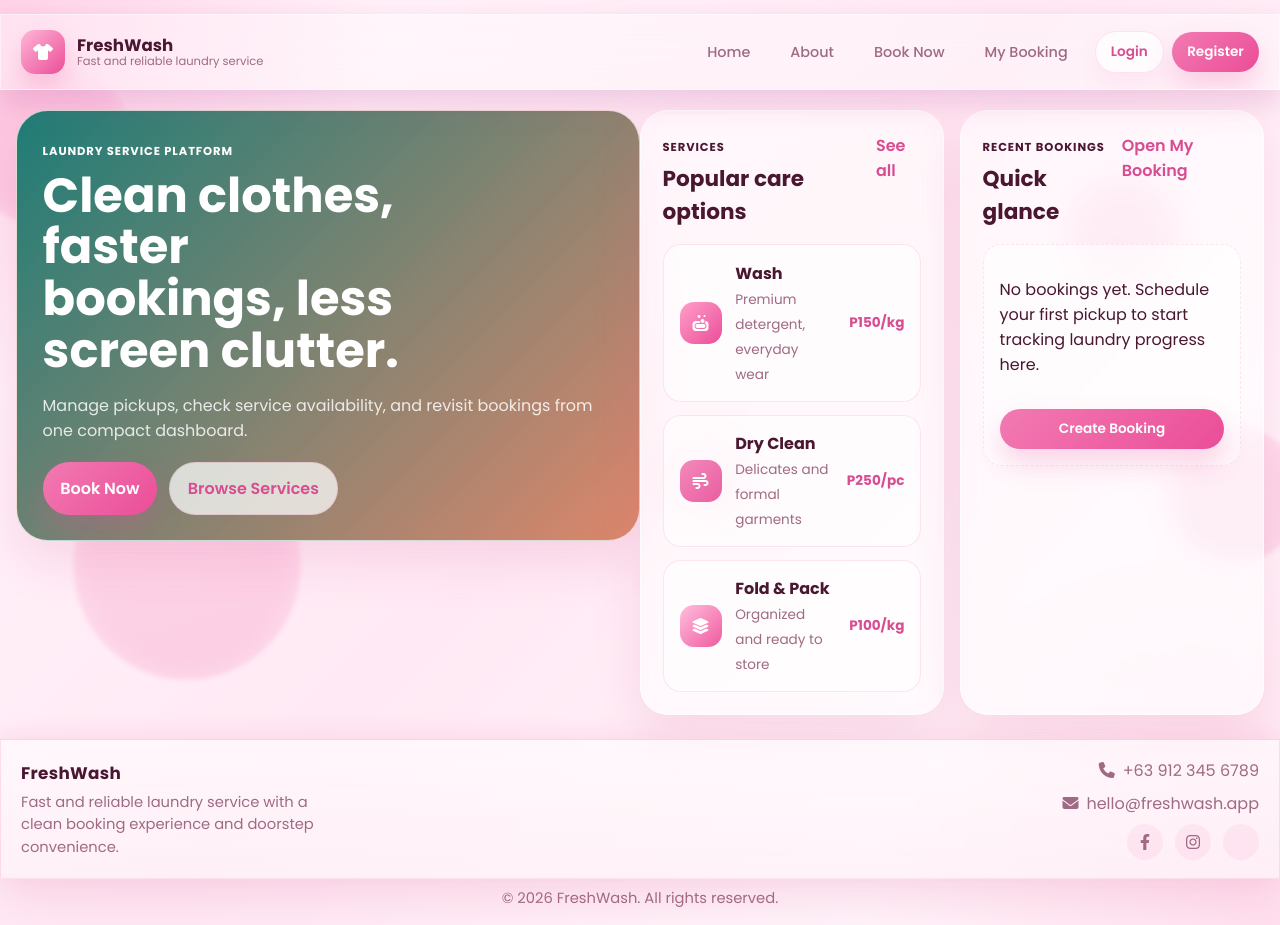
After one commit to denzielmasarque24-ai/laundry_python, a Flask app: template templates/dashboard.html in a window 1280 px wide. The commit adds this page. Run offline with Flask 3, Linux system fonts and the light colour scheme; the template is opened without the code that fills it, so the values that code supplies are empty.

Commit message:
update project files

```diff
--- a/instance/freshwash_users.json
+++ b/instance/freshwash_users.json
@@ -24,7 +24,7 @@
   {
     "id": "25c84cfb-80ca-4fd6-8330-bdcd20b72b26",
     "email": "admin@gmail.com",
-    "password_hash": "scrypt:32768:8:1$ZC1kbwvQH5oobb2Q$3ed77251c65e5bec6a05d5fbb73ab5b6cdd0a2a22da88a9c10249dbac49cf7731117334fe73989853c69c8d3216be3690c51293be039b6edec28c72f7f9f3bf1",
+    "password_hash": "scrypt:32768:8:1$4n7XsezEQWDPiiVP$d7d49a981dcd40b60a724b31f3bdd0e0f3877163466537b6148a106fd7842821cb0b33048cbcb8c157cded88f1ca83094a8a73f627c0b218f7d2b885b13af315",
     "full_name": "Denziel Masarque",
     "phone": "09914405837",
     "address": "talisay",
--- a/templates/base.html
+++ b/templates/base.html
@@ -389,7 +389,7 @@
     if (navEmail) navEmail.textContent = profile.email || '';
     if (cardMeta) {
       const details = [profile.phone, profile.address].filter(Boolean).join(' - ');
-      cardMeta.textContent = details || {{ safe_user_email | tojson }};
+      cardMeta.textContent = details || {{ safe_user_email | tojson }} || '';
     }
     if (landingProfileMeta) {
       landingProfileMeta.textContent = [profile.phone, profile.address].filter(Boolean).join(' - ') || profile.email || '';
--- a/templates/booking.html
+++ b/templates/booking.html
@@ -153,7 +153,7 @@
         <label class="fw-label">Full Name</label>
         <div class="fw-field">
           <span class="fw-field-icon"><i class="fa-solid fa-user"></i></span>
-          <input type="text" name="full_name" class="fw-input" value="{{ form.get('full_name', user.name) }}" required/>
+          <input type="text" name="full_name" class="fw-input" value="{{ form.get('full_name', (user.name if user else '')) }}" required/>
         </div>
       </div>
 
@@ -161,7 +161,7 @@
         <label class="fw-label">Phone Number</label>
         <div class="fw-field">
           <span class="fw-field-icon"><i class="fa-solid fa-phone"></i></span>
-          <input type="tel" name="phone" class="fw-input" value="{{ form.get('phone', user.phone) }}" placeholder="09XXXXXXXXX" required/>
+          <input type="tel" name="phone" class="fw-input" value="{{ form.get('phone', (user.phone if user else '')) }}" placeholder="09XXXXXXXXX" required/>
         </div>
       </div>
 
@@ -169,7 +169,7 @@
         <label class="fw-label">Pickup Address</label>
         <div class="fw-field">
           <span class="fw-field-icon"><i class="fa-solid fa-location-dot"></i></span>
-          <input type="text" name="address" class="fw-input" value="{{ form.get('address', user.address) }}" required/>
+          <input type="text" name="address" class="fw-input" value="{{ form.get('address', (user.address if user else '')) }}" required/>
         </div>
       </div>
 
--- /dev/null
+++ b/templates/dashboard.html
@@ -0,0 +1,83 @@
+{% extends "base.html" %}
+{% block title %}Home{% endblock %}
+{% block content %}
+<section class="compact-hero">
+  <div class="hero-copy">
+    <span class="eyebrow">Laundry service platform</span>
+    <h1>Clean clothes, faster bookings, less screen clutter.</h1>
+    <p>Manage pickups, check service availability, and revisit bookings from one compact dashboard.</p>
+    <div class="hero-actions">
+      <a href="{{ url_for('booking') }}" class="btn-primary">Book Now</a>
+      <a href="{{ url_for('services') }}" class="btn-ghost">Browse Services</a>
+    </div>
+  </div>
+</section>
+
+<section class="compact-grid">
+  <article class="info-card">
+    <div class="section-head">
+      <div>
+        <span class="eyebrow">Services</span>
+        <h2>Popular care options</h2>
+      </div>
+      <a href="{{ url_for('services') }}" class="text-link">See all</a>
+    </div>
+
+    <div class="service-list">
+      <div class="service-row">
+        <span class="service-dot wash"><i class="fa-solid fa-soap"></i></span>
+        <div>
+          <strong>Wash</strong>
+          <small>Premium detergent, everyday wear</small>
+        </div>
+        <span class="price-tag">P150/kg</span>
+      </div>
+      <div class="service-row">
+        <span class="service-dot dry"><i class="fa-solid fa-wind"></i></span>
+        <div>
+          <strong>Dry Clean</strong>
+          <small>Delicates and formal garments</small>
+        </div>
+        <span class="price-tag">P250/pc</span>
+      </div>
+      <div class="service-row">
+        <span class="service-dot fold"><i class="fa-solid fa-layer-group"></i></span>
+        <div>
+          <strong>Fold &amp; Pack</strong>
+          <small>Organized and ready to store</small>
+        </div>
+        <span class="price-tag">P100/kg</span>
+      </div>
+    </div>
+  </article>
+
+  <article class="info-card">
+    <div class="section-head">
+      <div>
+        <span class="eyebrow">Recent bookings</span>
+        <h2>Quick glance</h2>
+      </div>
+      <a href="{{ url_for('my_bookings') }}" class="text-link">Open My Booking</a>
+    </div>
+
+    {% if recent %}
+    <div class="booking-stack">
+      {% for booking in recent[:3] %}
+      <div class="booking-mini-card">
+        <div>
+          <strong>{{ booking.service_type }}</strong>
+          <small>{{ booking.pickup_date }} at {{ booking.pickup_time }}</small>
+        </div>
+        <span class="fw-badge status-{{ booking.status | lower | replace(' ','-') }}">{{ booking.status }}</span>
+      </div>
+      {% endfor %}
+    </div>
+    {% else %}
+    <div class="empty-inline">
+      <p>No bookings yet. Schedule your first pickup to start tracking laundry progress here.</p>
+      <a href="{{ url_for('booking') }}" class="btn-primary btn-small">Create Booking</a>
+    </div>
+    {% endif %}
+  </article>
+</section>
+{% endblock %}
```
